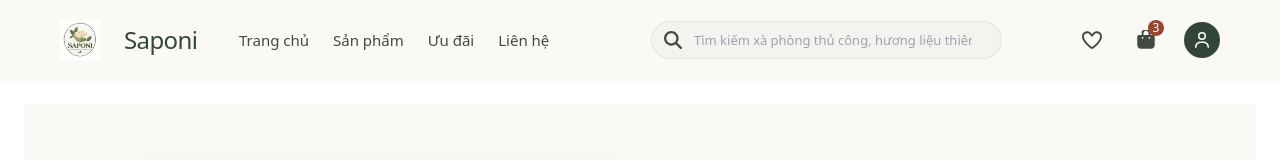
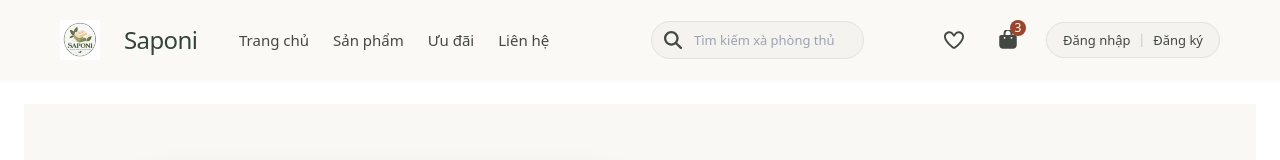
Before and after one commit to 23130087-AnhHan/FrontEnd_BanXaPhong, a React (Vite) app: page /login in a window 1280 px wide. Shown: the top 160 px of the page. Built offline with nearby package versions, Linux system fonts and the light colour scheme; data requests are answered from the project's data file; grey boxes are pictures that could not be loaded.

Commit message:
feat: Hiển thị nút đăng nhập đăng ký trên header khi chưa đăng nhập

```diff
--- a/src/components/Header.css
+++ b/src/components/Header.css
@@ -134,8 +134,40 @@
 
 .header-actions {
   display: flex;
+  align-items: center;
   flex-shrink: 0;
   gap: 22px;
+}
+
+.header-auth-pill {
+  display: inline-flex;
+  align-items: center;
+  height: 36px;
+  padding: 0 16px;
+  border: 1px solid #e4e2de;
+  border-radius: 9999px;
+  background: #f5f3ef;
+  font-size: 13px;
+  line-height: 1;
+  white-space: nowrap;
+}
+
+.header-auth-link {
+  color: #334537;
+  font-weight: 500;
+  text-decoration: none;
+}
+
+.header-auth-link:hover {
+  text-decoration: underline;
+  text-underline-offset: 4px;
+}
+
+.header-auth-divider {
+  margin: 0 8px;
+  color: #c5c2ba;
+  font-size: 12px;
+  user-select: none;
 }
 
 .header-actions > a,
--- a/src/components/Header.tsx
+++ b/src/components/Header.tsx
@@ -1,4 +1,4 @@
-import { useRef, useState } from 'react'
+import { useEffect, useRef, useState } from 'react'
 import type { KeyboardEvent } from 'react'
 import { Link, useLocation } from 'react-router-dom'
 import { faBars } from '@fortawesome/free-solid-svg-icons/faBars'
@@ -8,6 +8,7 @@ import { faHeart } from '@fortawesome/free-regular-svg-icons/faHeart'
 import logo from '../assets/saponi-logo.png'
 import Icon from './Icon'
 import AccountDropdown from './AccountDropdown'
+import { layNguoiDungHienTai } from '../api/authApi'
 import './Header.css'
 
 interface HeaderProps {
@@ -26,7 +27,23 @@ export default function Header({ activePage, cartCount = 0 }: HeaderProps) {
   const location = useLocation()
   const currentPage = activePage || navigation.find((item) => item.href === location.pathname)?.id
   const [isMenuOpen, setIsMenuOpen] = useState(false)
+  const [nguoiDung, setNguoiDung] = useState(layNguoiDungHienTai)
   const menuButtonRef = useRef<HTMLButtonElement>(null)
+
+  useEffect(() => {
+    function capNhatNguoiDung() {
+      setNguoiDung(layNguoiDungHienTai())
+    }
+
+    capNhatNguoiDung()
+    window.addEventListener('storage', capNhatNguoiDung)
+    window.addEventListener('auth-change', capNhatNguoiDung)
+
+    return () => {
+      window.removeEventListener('storage', capNhatNguoiDung)
+      window.removeEventListener('auth-change', capNhatNguoiDung)
+    }
+  }, [location.pathname])
 
   function closeMenuOnEscape(event: KeyboardEvent<HTMLElement>) {
     if (event.key === 'Escape' && isMenuOpen) {
@@ -96,7 +113,18 @@ export default function Header({ activePage, cartCount = 0 }: HeaderProps) {
               </span>
             )}
           </Link>
-          <AccountDropdown />
+          {nguoiDung ? (
+            <AccountDropdown
+              nguoiDung={nguoiDung}
+              onDangXuat={() => setNguoiDung(null)}
+            />
+          ) : (
+            <div className="header-auth-pill">
+              <Link to="/login" className="header-auth-link">Đăng nhập</Link>
+              <span className="header-auth-divider" aria-hidden="true">|</span>
+              <Link to="/register" className="header-auth-link">Đăng ký</Link>
+            </div>
+          )}
         </div>
       </div>
     </header>
--- a/src/pages/Login/components/LoginForm.tsx
+++ b/src/pages/Login/components/LoginForm.tsx
@@ -62,6 +62,7 @@ export default function LoginForm() {
                 sessionStorage.setItem('nguoiDungHienTai', JSON.stringify(ketQua.nguoiDung))
             }
 
+            window.dispatchEvent(new Event('auth-change'))
             navigate('/')
         } catch {
             setLoiMayChu('Không thể kết nối đến máy chủ, vui lòng thử lại')
```
